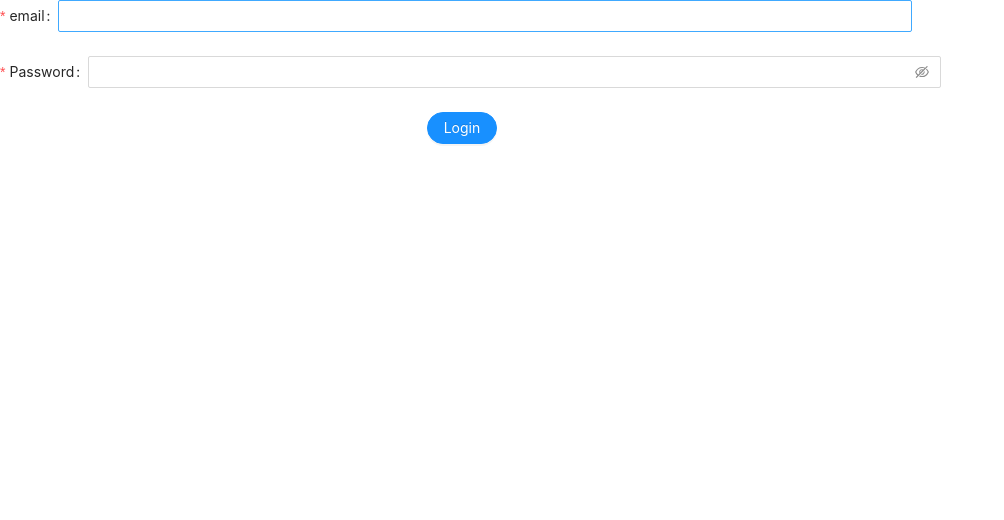
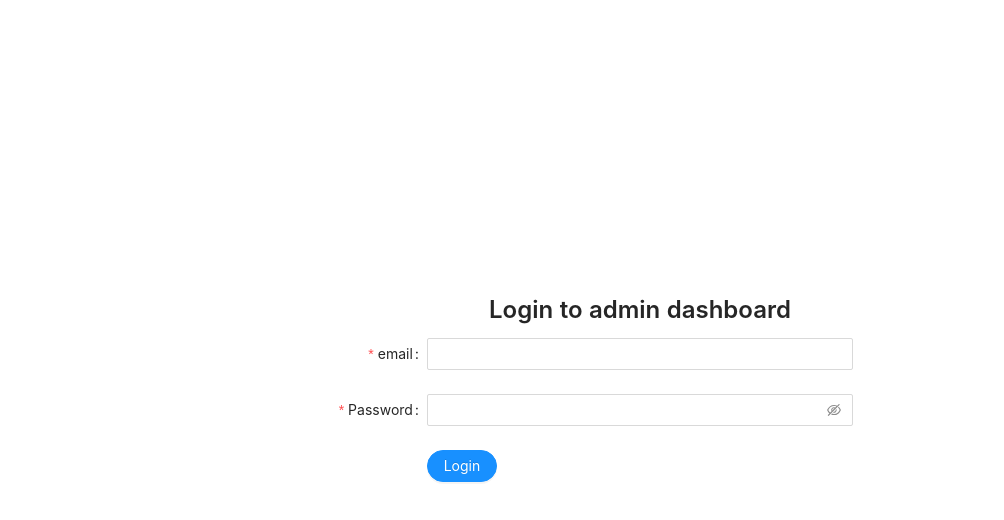
Before and after one commit to rammyblog/coupon-dashboard, a React (Create React App) app: page /login in a window 1280 px wide. Shown: the top 520 px of the page, without its empty margins (0-1004 px from the left). Built offline with nearby package versions, Linux system fonts and the light colour scheme; no server answers.

Commit message:
Login works

```diff
--- a/package.json
+++ b/package.json
@@ -3,6 +3,7 @@
   "version": "0.1.0",
   "private": true,
   "dependencies": {
+    "@ant-design/icons": "^4.6.2",
     "@testing-library/jest-dom": "^5.14.1",
     "@testing-library/react": "^11.2.7",
     "@testing-library/user-event": "^12.8.3",
--- a/src/components/auth/Login.js
+++ b/src/components/auth/Login.js
@@ -1,4 +1,4 @@
-import { Form, Input, Button } from "antd";
+import { Form, Input, Button, Row, Col, Typography, notification } from "antd";
 import { useDispatch, useSelector } from "react-redux";
 import { useHistory } from "react-router";
 import checkAuth from "../../utils/checkAuth";
@@ -6,8 +6,11 @@ import { useEffect } from "react";
 import { authLogin } from "../../store/auth/authActionCreator";
 
 const Login = () => {
+  const { Title } = Typography;
   const dispatch = useDispatch();
-  const auth = useSelector((state) => state.auth);
+  const { token, loading, error, errResponse } = useSelector(
+    (state) => state.auth
+  );
   const history = useHistory();
 
   useEffect(() => {
@@ -17,11 +20,20 @@ const Login = () => {
   }, [history]);
 
   useEffect(() => {
-    if (auth.token) {
+    if (token) {
       // dispatch(getUserAction());
       history.push("/");
     }
-  }, [auth.token, history, dispatch]);
+  }, [token, history, dispatch]);
+
+  useEffect(() => {
+    if (error) {
+      notification["error"]({
+        message: "Login Failed",
+        description: errResponse,
+      });
+    }
+  }, [error, errResponse]);
 
   const onFinish = (values) => {
     dispatch(authLogin(values));
@@ -32,13 +44,20 @@ const Login = () => {
   };
 
   return (
+    <>
+      <div>
+        <Row justify="center" align="middle" style={{ height: "100vh" }}>
+          <Col span={24}>
+            <Title level={3} style={{ textAlign: "center" }}>
+              Login to admin dashboard
+            </Title>
             <Form
               name="basic"
-      // labelCol={{
-      //   span: 8,
-      // }}
+              labelCol={{
+                span: 8,
+              }}
               wrapperCol={{
-        span: 16,
+                span: 8,
               }}
               initialValues={{
                 email: "",
@@ -84,12 +103,16 @@ const Login = () => {
                   shape="round"
                   type="primary"
                   htmlType="submit"
-          loading={auth.loading}
+                  loading={loading}
                 >
                   Login
                 </Button>
               </Form.Item>
             </Form>
+          </Col>
+        </Row>
+      </div>
+    </>
   );
 };
 
```
Also changed, not shown: 1 other file (tests, documents, lock files or other folders). Lines whose indentation alone changed are shown as unchanged.
